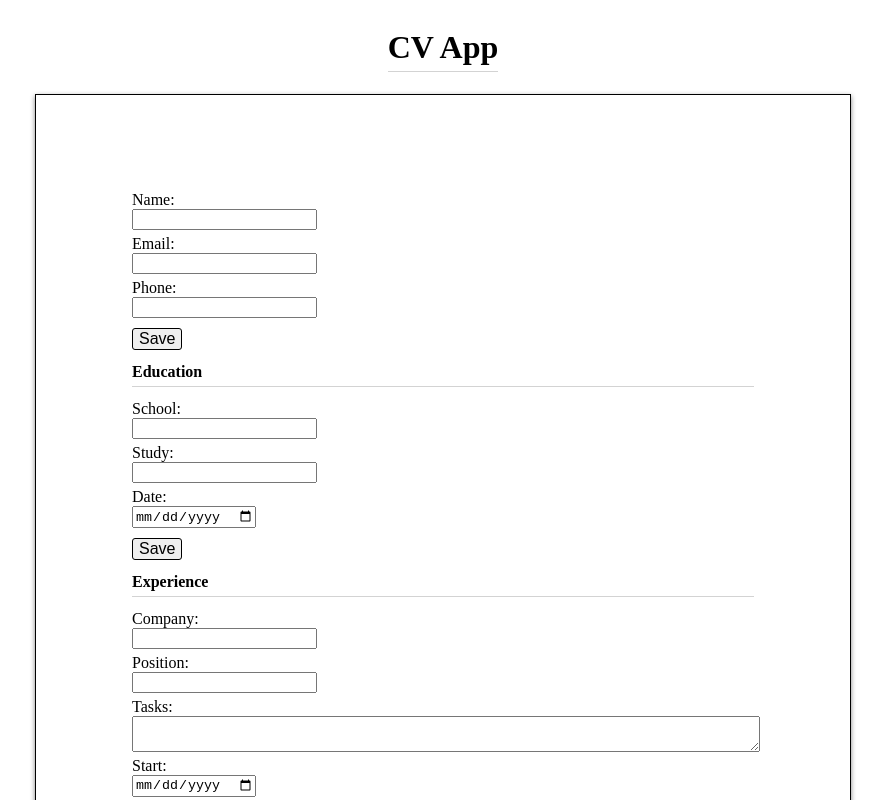
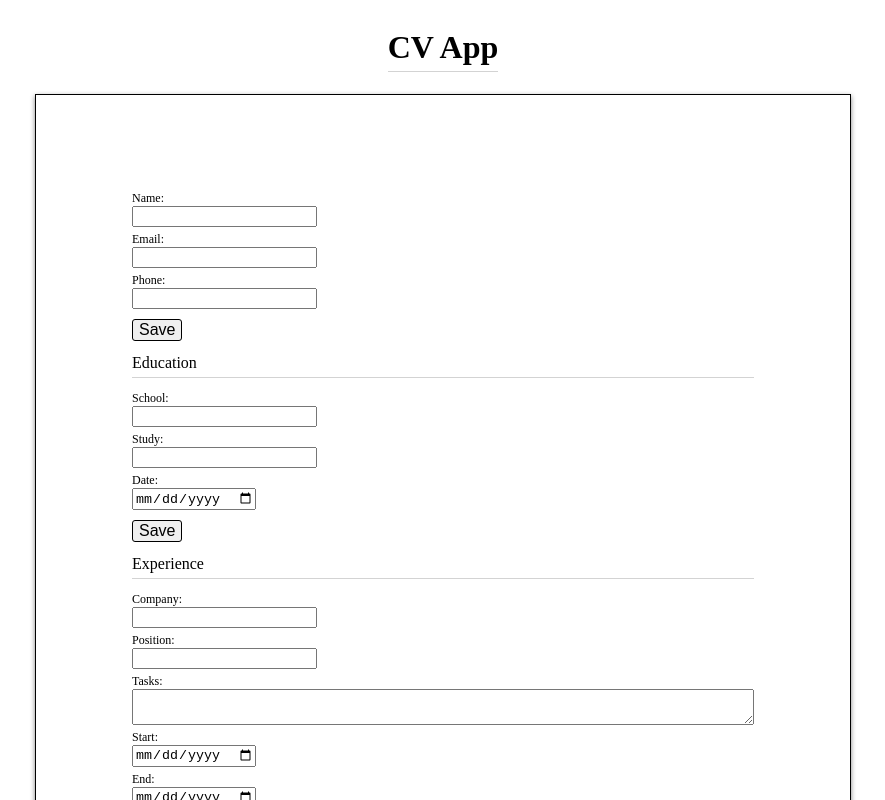
Before and after one commit to Birjot-Bala/cv-project, a React (Create React App) app: page / in a window 1280 px wide. Shown: the top 800 px of the page, without its empty margins (197-1082 px from the left). Built offline with nearby package versions, Linux system fonts and the light colour scheme.

Commit message:
Font sizes and weights

```diff
--- a/src/components/InputField.js
+++ b/src/components/InputField.js
@@ -17,7 +17,7 @@ class InputField extends Component {
         } else {
             return (
                 <div>
-                    <span>{value}</span>
+                    <span className={name}>{value}</span>
                 </div>
             );
         }
--- a/src/styles/app.css
+++ b/src/styles/app.css
@@ -12,6 +12,7 @@
     border: 1px solid black;
     padding: 1in;
     box-shadow: 0px 2px 5px gray;
+    font-size: 12px;
 }
 
 h1 {
@@ -23,4 +24,5 @@ h2 {
     border-bottom: 1px solid lightgray;
     padding-bottom: 5px;
     font-size: 16px;
+    font-weight: normal;
 }
--- a/src/styles/section.css
+++ b/src/styles/section.css
@@ -20,6 +20,7 @@ label {
 }
 
 textarea {
+    box-sizing:border-box;
     width: 100%;
     resize: vertical;
 }
@@ -29,3 +30,8 @@ textarea {
     background-color: transparent;
     resize: none;
 }
+
+.name {
+    font-size: 20px;
+    font-weight: bold;
+}
```
